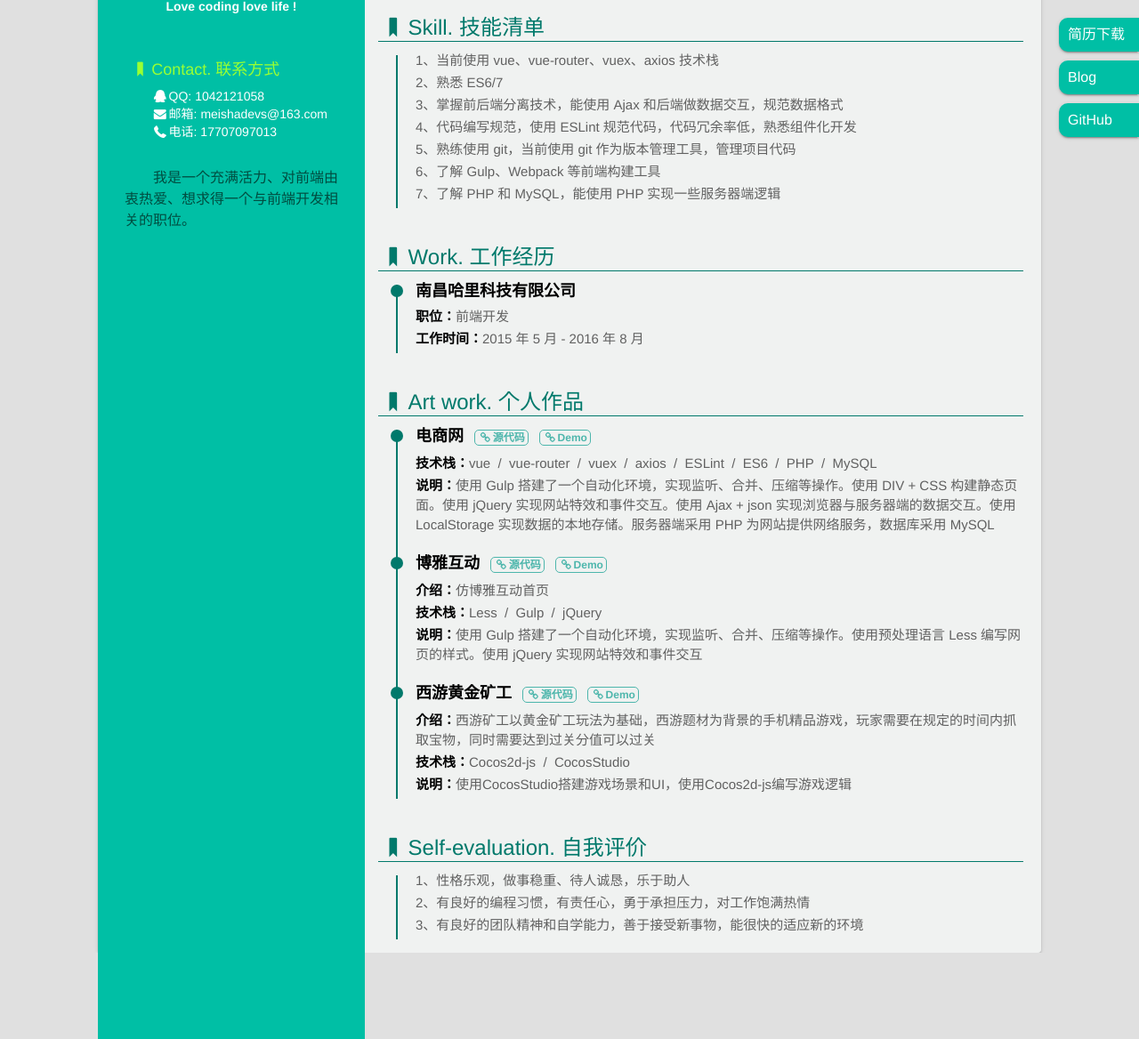
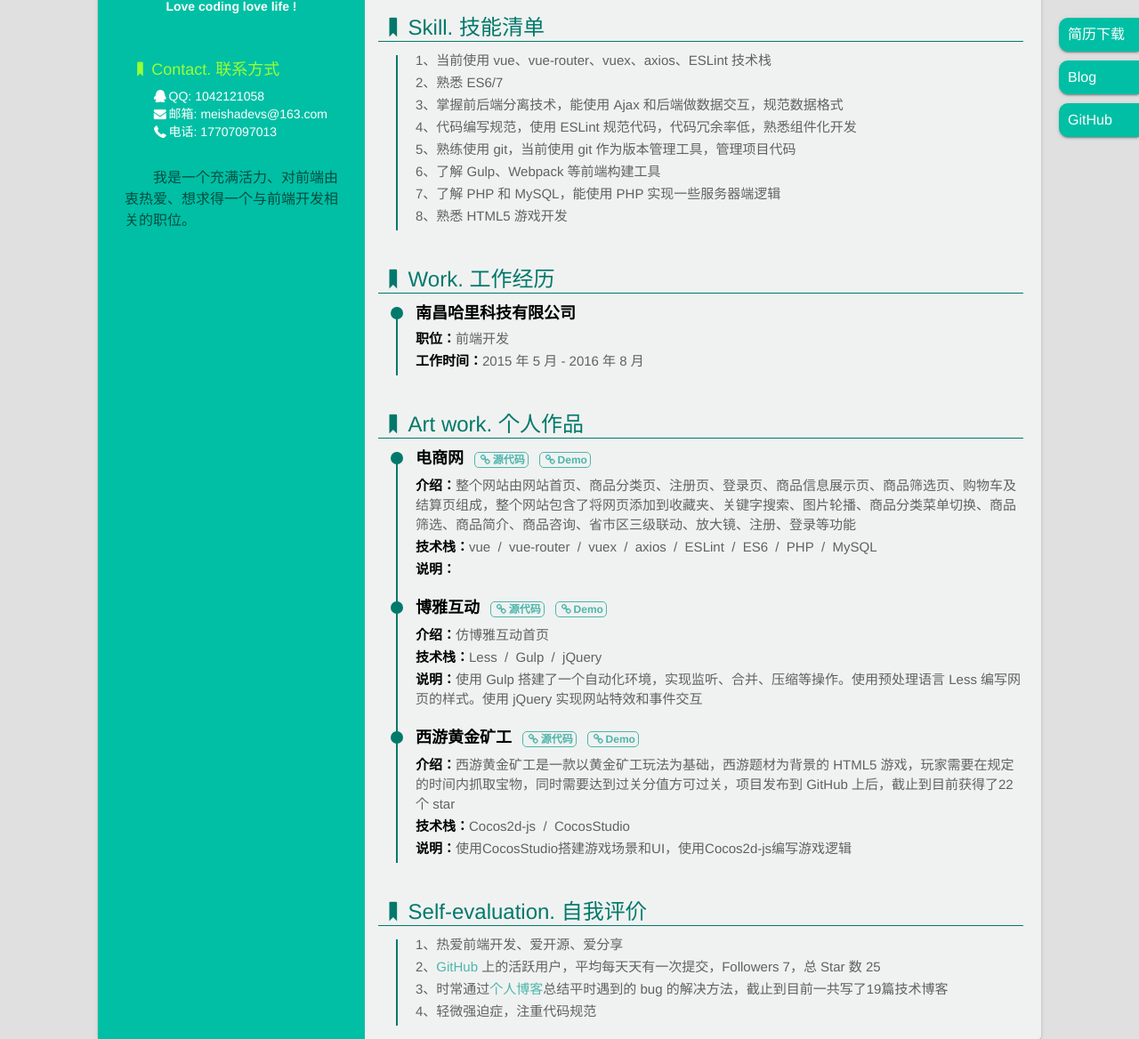
Before and after one commit to meishadevs/resume, a plain HTML site: page index.html in a window 1280 px wide. Shown: the part 220-1388 px from the top of the page at 89% size. Before the commit the page ends 1291 px from the top, so only its background shows below. Drawn offline with Linux system fonts and the light colour scheme.

Commit message:
update some data

```diff
--- a/index.html
+++ b/index.html
@@ -71,13 +71,14 @@
                     <dt><i class="icon-bookmark"></i>Skill. 技能清单</dt>
                     <ul class="exp">
                         <li>
-                            <p>1、当前使用 vue、vue-router、vuex、axios 技术栈</p>
+                            <p>1、当前使用 vue、vue-router、vuex、axios、ESLint 技术栈</p>
                             <p>2、熟悉 ES6/7</p>
                             <p>3、掌握前后端分离技术，能使用 Ajax 和后端做数据交互，规范数据格式</p>
                             <p>4、代码编写规范，使用 ESLint 规范代码，代码冗余率低，熟悉组件化开发</p>
                             <p>5、熟练使用 git，当前使用 git 作为版本管理工具，管理项目代码</p>
                             <p>6、了解 Gulp、Webpack 等前端构建工具</p>
                             <p>7、了解 PHP 和 MySQL，能使用 PHP 实现一些服务器端逻辑</p>
+                            <p>8、熟悉 HTML5 游戏开发</p>
                         </li>
                     </ul>
                 </li>
@@ -102,8 +103,9 @@
                                 <a href="https://github.com/meishadevs/dswz" target="_blank"><i class="icon-link"></i>源代码</a>
                                 <a href="http://dswz.sc2yun.com/dswzClient" target="_blank"><i class="icon-link"></i>Demo</a>
                             </h4>
+                            <p><strong>介绍：</strong>整个网站由网站首页、商品分类页、注册页、登录页、商品信息展示页、商品筛选页、购物车及结算页组成，整个网站包含了将网页添加到收藏夹、关键字搜索、图片轮播、商品分类菜单切换、商品筛选、商品简介、商品咨询、省市区三级联动、放大镜、注册、登录等功能</p>
                             <p><strong>技术栈：</strong>vue&nbsp;&nbsp;/&nbsp;&nbsp;vue-router&nbsp;&nbsp;/&nbsp;&nbsp;vuex&nbsp;&nbsp;/&nbsp;&nbsp;axios&nbsp;&nbsp;/&nbsp;&nbsp;ESLint&nbsp;&nbsp;/&nbsp;&nbsp;ES6&nbsp;&nbsp;/&nbsp;&nbsp;PHP&nbsp;&nbsp;/&nbsp;&nbsp;MySQL</p>
-                            <p><strong>说明：</strong>使用 Gulp 搭建了一个自动化环境，实现监听、合并、压缩等操作。使用 DIV + CSS 构建静态页面。使用 jQuery 实现网站特效和事件交互。使用 Ajax + json 实现浏览器与服务器端的数据交互。使用 LocalStorage 实现数据的本地存储。服务器端采用 PHP 为网站提供网络服务，数据库采用 MySQL</p>
+                            <p><strong>说明：</strong></p>
                         </li>
                         <li>
                             <div class="circle"></div>
@@ -122,9 +124,9 @@
                             <h4>
                                 西游黄金矿工
                                 <a href="https://github.com/meishadevs/GoldMinerHtml5" target="_blank"><i class="icon-link"></i>源代码</a>
-                                <a href="http://dswz.sc2yun.com/GoldMinerHtml5/" target="_blank"><i class="icon-link"></i>Demo</a>
+                                <a href="http://meishadevs.com/GoldMinerHtml5/html5/index.html" target="_blank"><i class="icon-link"></i>Demo</a>
                             </h4>
-                            <p><strong>介绍：</strong>西游矿工以黄金矿工玩法为基础，西游题材为背景的手机精品游戏，玩家需要在规定的时间内抓取宝物，同时需要达到过关分值可以过关</p>
+                            <p><strong>介绍：</strong>西游黄金矿工是一款以黄金矿工玩法为基础，西游题材为背景的 HTML5 游戏，玩家需要在规定的时间内抓取宝物，同时需要达到过关分值方可过关，项目发布到 GitHub 上后，截止到目前获得了22个 star</p>
                             <p><strong>技术栈：</strong>Cocos2d-js&nbsp;&nbsp;/&nbsp;&nbsp;CocosStudio</p>
                             <p><strong>说明：</strong>使用CocosStudio搭建游戏场景和UI，使用Cocos2d-js编写游戏逻辑</p>
                         </li>
@@ -134,9 +136,10 @@
                     <dt><i class="icon-bookmark"></i>Self-evaluation. 自我评价</dt>
                     <ul class="exp">
                         <li>
-                            <p>1、性格乐观，做事稳重、待人诚恳，乐于助人</p>
-                            <p>2、有良好的编程习惯，有责任心，勇于承担压力，对工作饱满热情</p>
-                            <p>3、有良好的团队精神和自学能力，善于接受新事物，能很快的适应新的环境</p>
+                            <p>1、热爱前端开发、爱开源、爱分享</p>
+                            <p>2、<a href="https://github.com/meishadevs">GitHub</a> 上的活跃用户，平均每天天有一次提交，Followers 7，总 Star 数 25</p>
+                            <p>3、时常通过<a href="http://meishadevs.com/">个人博客</a>总结平时遇到的 bug 的解决方法，截止到目前一共写了19篇技术博客</p>
+                            <p>4、轻微强迫症，注重代码规范</p>
                         </li>
                     </ul>
                 </li>
```
